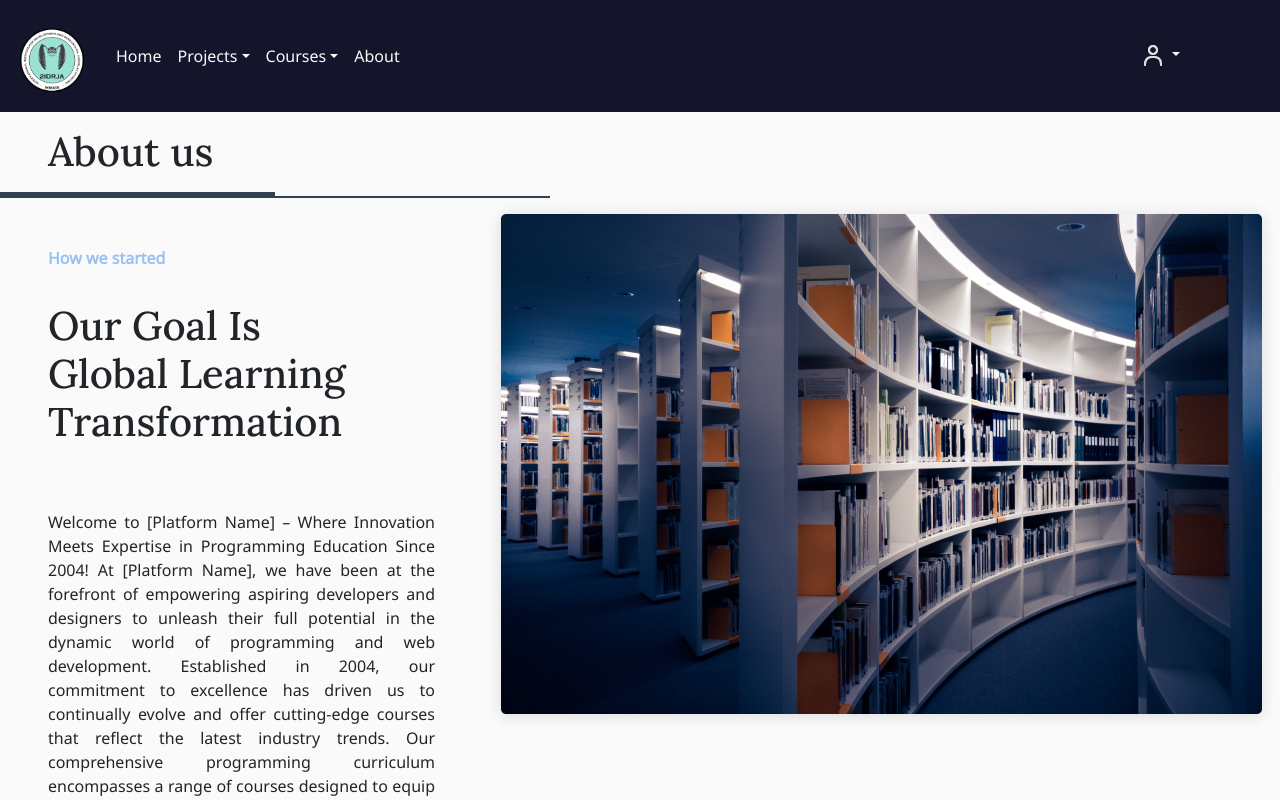
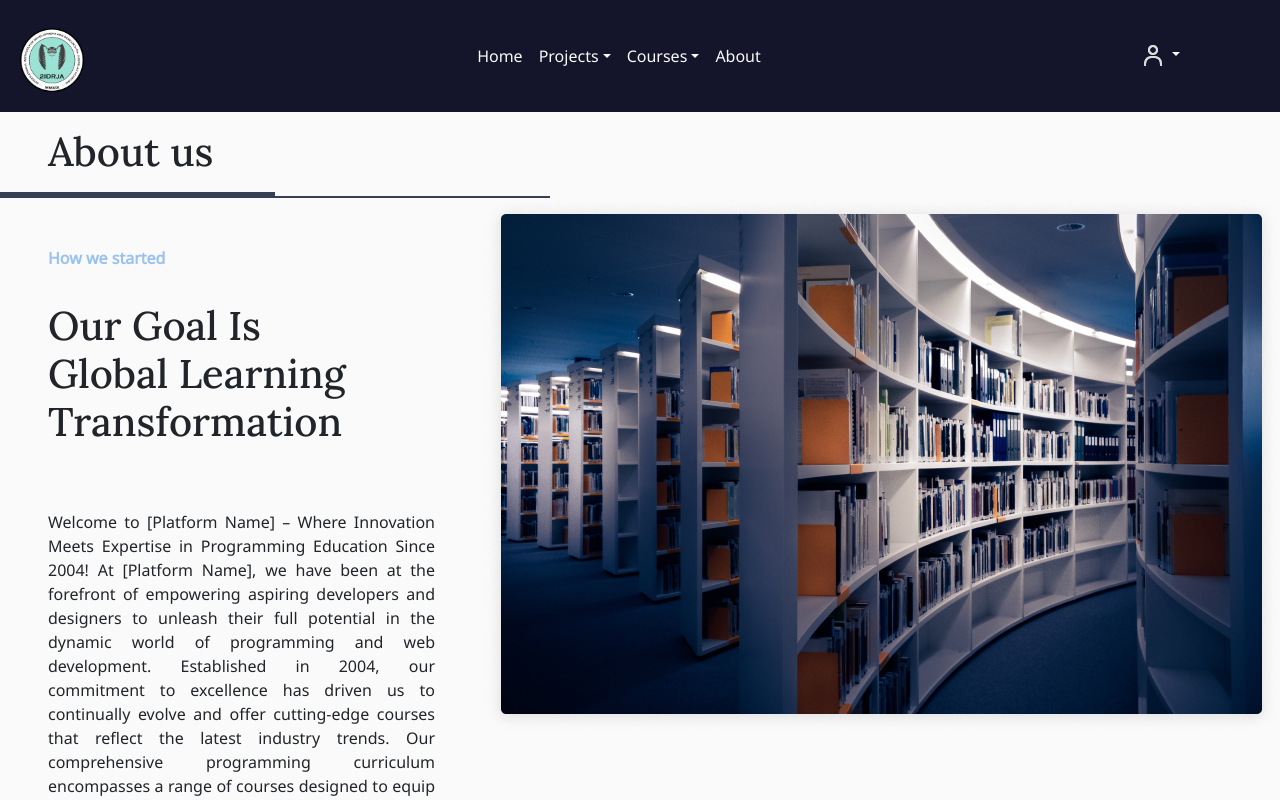
Before and after one commit to fpstj/2idrja_react_app, a React (Create React App) app: page /about in a window 1280 px wide. Shown: the top 800 px of the page. Built offline with nearby package versions, Linux system fonts and the light colour scheme.

Commit message:
fix navbar

```diff
--- a/src/components/ui/Navbar.jsx
+++ b/src/components/ui/Navbar.jsx
@@ -28,6 +28,7 @@ const Navbar = (props) => {
           <div
             className="collapse navbar-collapse justify-content-center align-items-center"
             id="navbarSupportedContent">
+            <div className="ms-auto">
               <ul className="navbar-nav me-auto mb-lg-0">
                 <li className="nav-item">
                   <Link className="nav-link text-white" aria-current="page" to="/">
@@ -88,7 +89,8 @@ const Navbar = (props) => {
                   </Link>
                 </li>
               </ul>
-
+            </div>
+            <div className="ms-auto">
               <ul className="navbar-nav  mb-lg-0 user-icon">
                 <li className="nav-item dropdown ">
                   <Link
@@ -112,6 +114,7 @@ const Navbar = (props) => {
                   </ul>
                 </li>
               </ul>
+            </div>
 
             {/* <ul className="navbar-nav me-5  mb-lg-0 ">
               <li className="nav-item">
```
Lines whose indentation alone changed are shown as unchanged.
